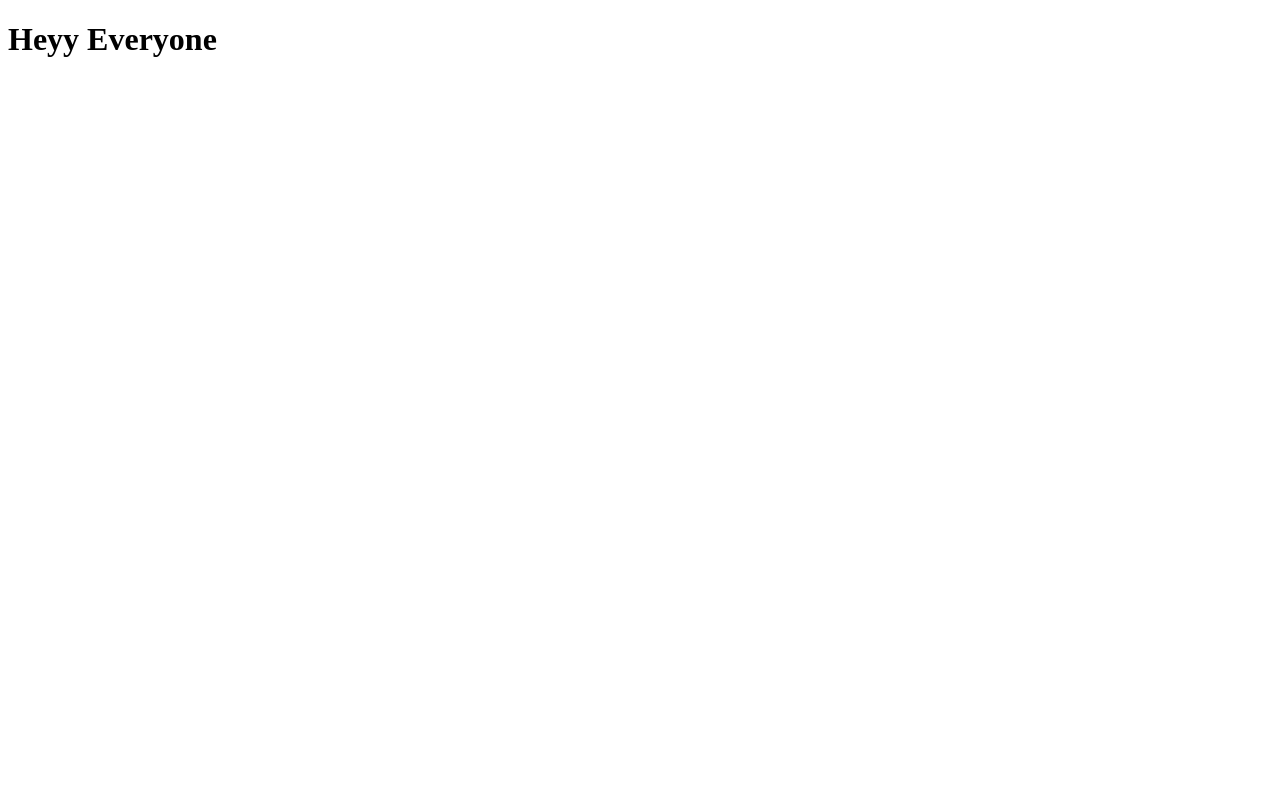
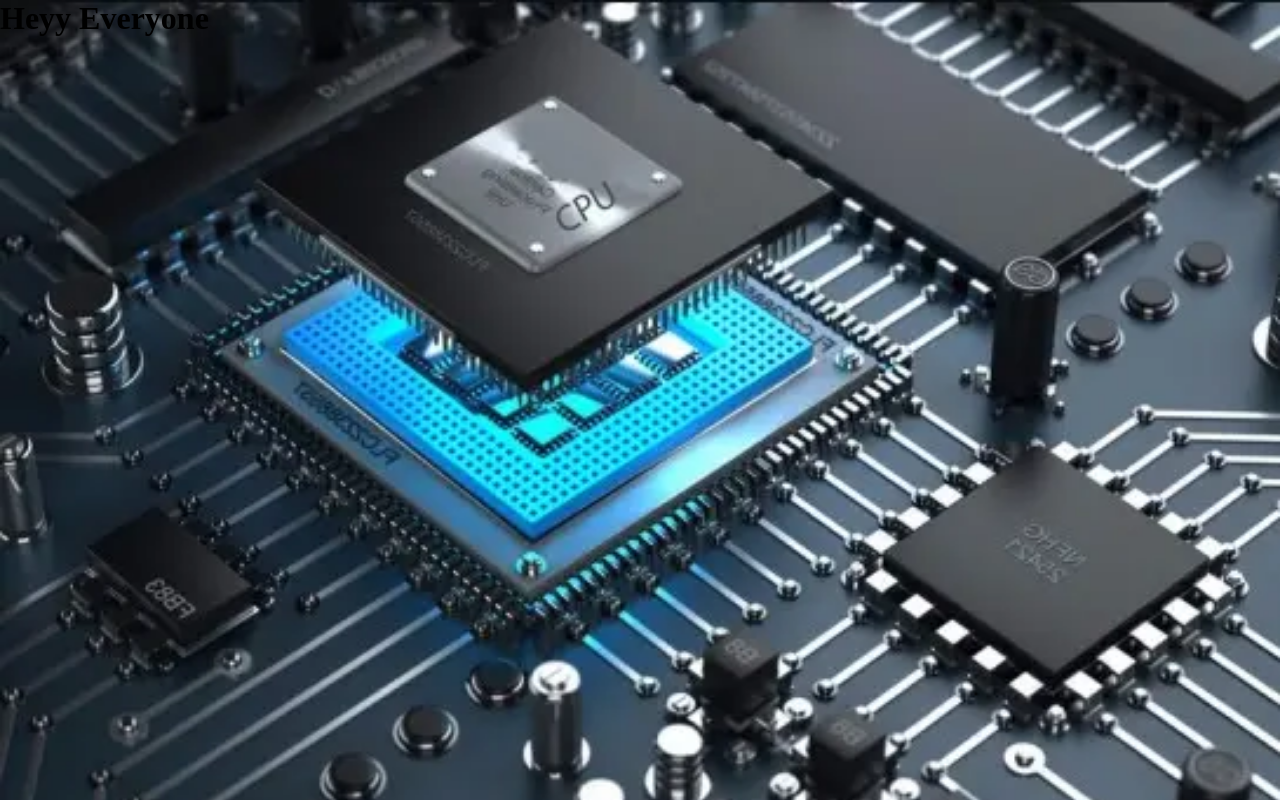
Before and after one commit to Gurudeshmukhh/github_rookie, a plain HTML site: page index.html in a window 1280 px wide. Drawn offline with Linux system fonts and the light colour scheme.

Commit message:
images added

```diff
--- a/index.html
+++ b/index.html
@@ -4,6 +4,7 @@
     <meta charset="UTF-8">
     <meta name="viewport" content="width=device-width, initial-scale=1.0">
     <title>Document</title>
+    <link rel="stylesheet" href="style.css">
 </head>
 <body>
     <div id="bg">
--- a/style.css
+++ b/style.css
@@ -12,7 +12,7 @@ html, body{
 #bg{
     height: 100%;
     width: 100%;
-    background-image: url(./bg.jpg);
+    background-image: url(./bg.webp);
     background-size: cover;
 }
 
```
Also changed, not shown: bg.jpeg (deleted), bg.webp (added).
